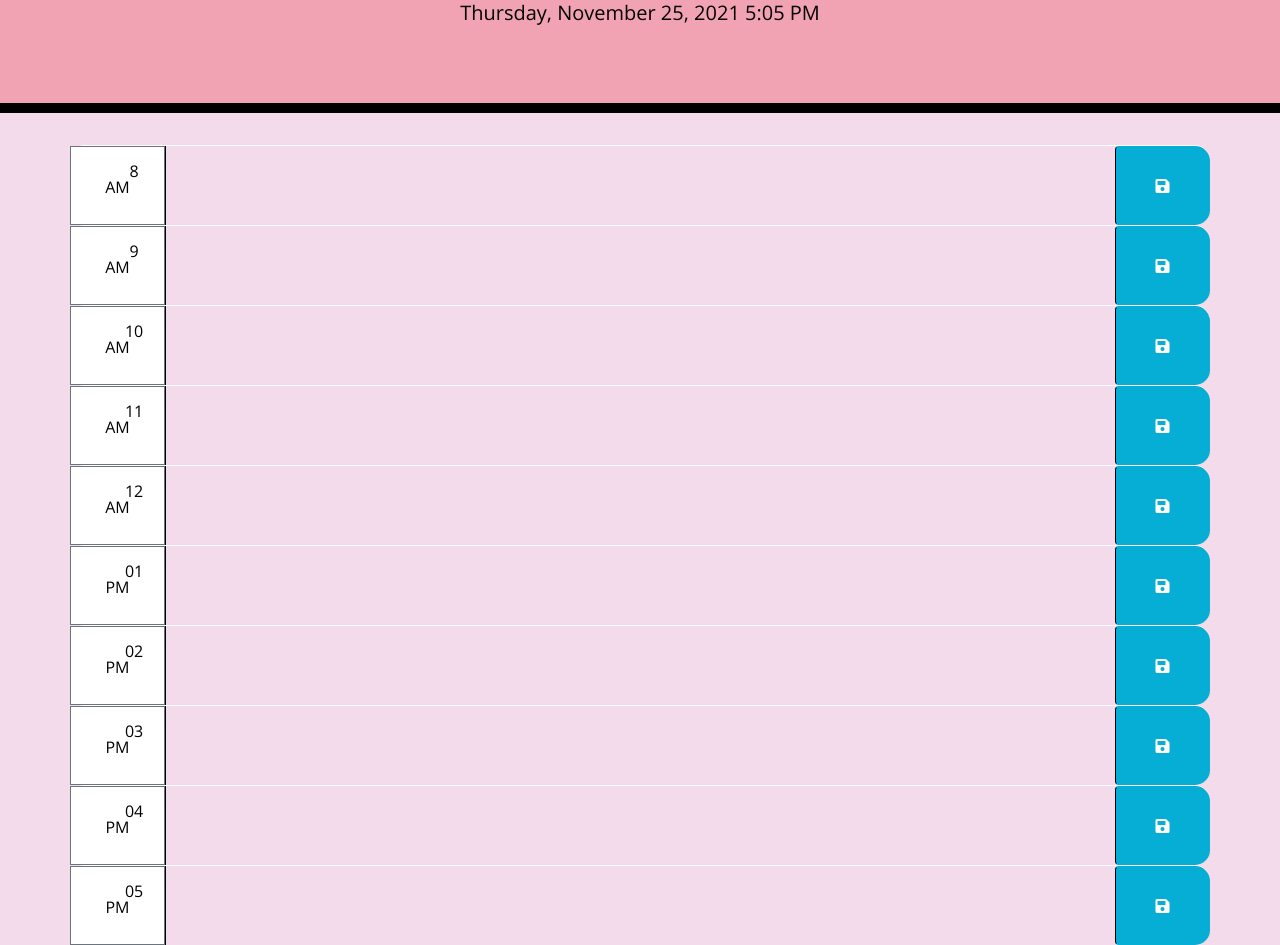
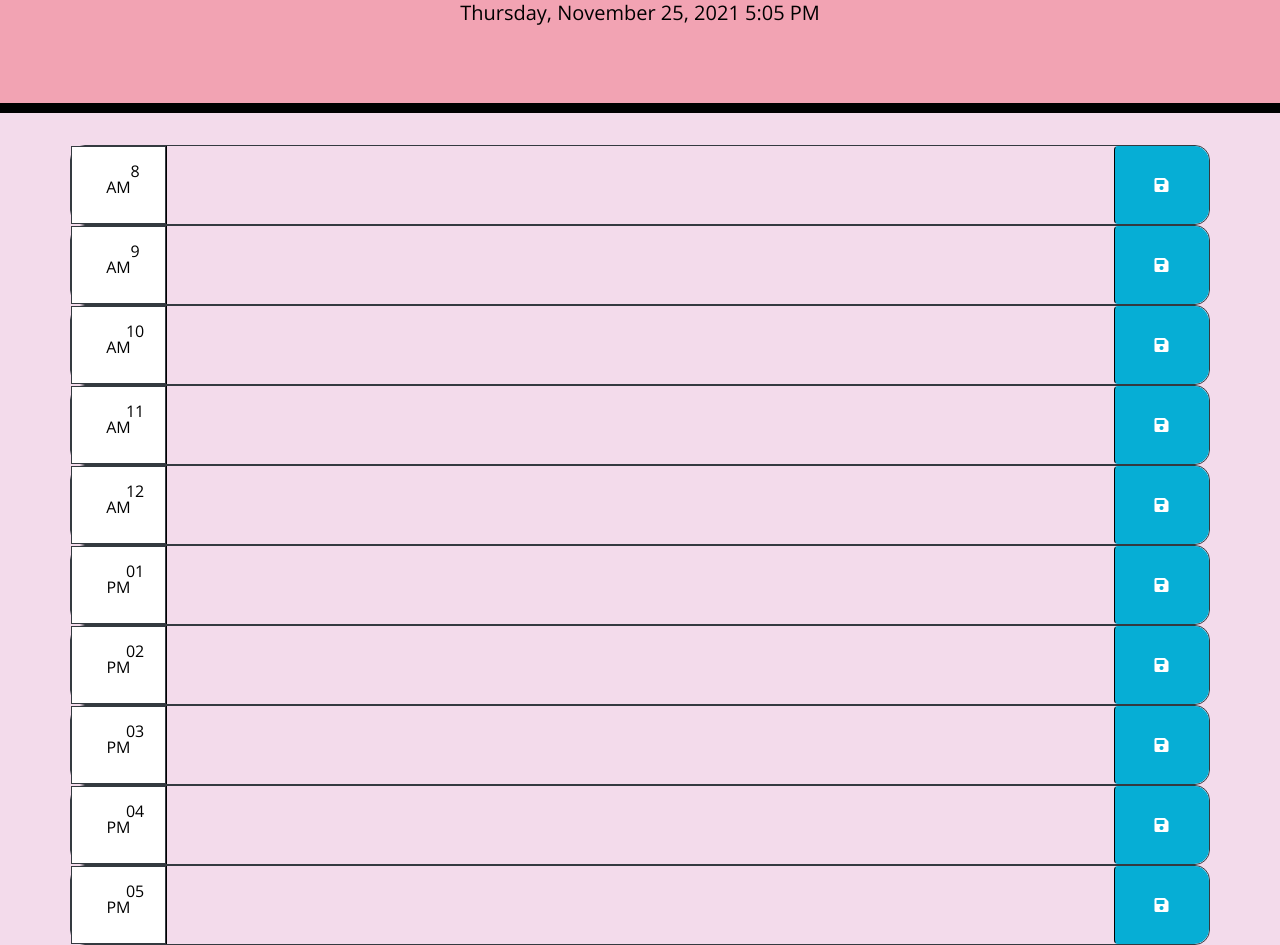
Before and after one commit to MrPinkPanther10/5th-Step-to-Death, a plain HTML site: page index.html in a window 1280 px wide. Shown: the part 191-1136 px from the top of the page. Drawn offline with nearby package versions, Linux system fonts and the light colour scheme.

Commit message:
updated html

```diff
--- a/index.html
+++ b/index.html
@@ -23,8 +23,8 @@
 
     <!-- Timeblocks go here -->
 
-    <div id="hour8" class="row time-block">
-      <div class="col-md-1 hour border border-secondary">
+    <div id="hour8" class="row time-block border border-dark">
+      <div class="col-md-1 hour border border-dark">
         8 AM
       </div>
       <textarea class="col-md-10 description">
@@ -32,8 +32,8 @@
       <button class="btn saveBtn col-md-1"><i class="fas fa-save"></i></button>
     </div>
 
-    <div id="hour9" class="row time-block">
-      <div class="col-md-1 hour border border-secondary">
+    <div id="hour9" class="row time-block border border-dark">
+      <div class="col-md-1 hour border border-dark">
         9  AM
       </div>
       <textarea class="col-md-10 description">
@@ -41,8 +41,8 @@
       <button class="btn saveBtn col-md-1"><i class="fas fa-save"></i></button>
     </div>
 
-    <div id="hour10" class="row time-block">
-      <div class="col-md-1 hour border border-secondary">
+    <div id="hour10" class="row time-block border border-dark">
+      <div class="col-md-1 hour border border-dark">
         10  AM
       </div>
       <textarea class="col-md-10 description">
@@ -50,8 +50,8 @@
       <button class="btn saveBtn col-md-1"><i class="fas fa-save"></i></button>
     </div>
 
-    <div id="hour11" class="row time-block">
-      <div class="col-md-1 hour border border-secondary">
+    <div id="hour11" class="row time-block border border-dark">
+      <div class="col-md-1 hour border border-dark">
         11  AM
       </div>
       <textarea class="col-md-10 description">
@@ -59,8 +59,8 @@
       <button class="btn saveBtn col-md-1"><i class="fas fa-save"></i></button>
     </div>
 
-    <div id="hour12" class="row time-block">
-      <div class="col-md-1 hour border border-secondary">
+    <div id="hour12" class="row time-block border border-dark">
+      <div class="col-md-1 hour border border-dark">
         12  AM
       </div>
       <textarea class="col-md-10 description ">
@@ -68,8 +68,8 @@
       <button class="btn saveBtn col-md-1"><i class="fas fa-save"></i></button>
     </div>
 
-    <div id="hour13" class="row time-block">
-      <div class="col-md-1 hour border border-secondary">
+    <div id="hour13" class="row time-block border border-dark">
+      <div class="col-md-1 hour border border-dark">
         01  PM
       </div>
       <textarea class="col-md-10 description">
@@ -77,8 +77,8 @@
       <button class="btn saveBtn col-md-1"><i class="fas fa-save"></i></button>
     </div>
 
-    <div id="hour14" class="row time-block">
-      <div class="col-md-1 hour border border-secondary">
+    <div id="hour14" class="row time-block border border-dark">
+      <div class="col-md-1 hour border border-dark">
         02  PM
       </div>
       <textarea class="col-md-10 description">
@@ -86,8 +86,8 @@
       <button class="btn saveBtn col-md-1"><i class="fas fa-save"></i></button>
     </div>
 
-    <div id="hour15" class="row time-block">
-      <div class="col-md-1 hour border border-secondary">
+    <div id="hour15" class="row time-block border border-dark">
+      <div class="col-md-1 hour border border-dark">
         03  PM
       </div>
       <textarea class="col-md-10 description">
@@ -95,8 +95,8 @@
       <button class="btn saveBtn col-md-1"><i class="fas fa-save"></i></button>
     </div>
 
-    <div id="hour16" class="row time-block">
-      <div class="col-md-1 hour border border-secondary">
+    <div id="hour16" class="row time-block border border-dark">
+      <div class="col-md-1 hour border border-dark">
         04  PM
       </div>
       <textarea class="col-md-10 description">
@@ -104,8 +104,8 @@
       <button class="btn saveBtn col-md-1"><i class="fas fa-save"></i></button>
     </div>
 
-    <div id="hour17" class="row time-block">
-      <div class="col-md-1 hour border border-secondary">
+    <div id="hour17" class="row time-block border border-dark">
+      <div class="col-md-1 hour border border-dark">
         05  PM
       </div>
       <textarea class="col-md-10 description">
```
